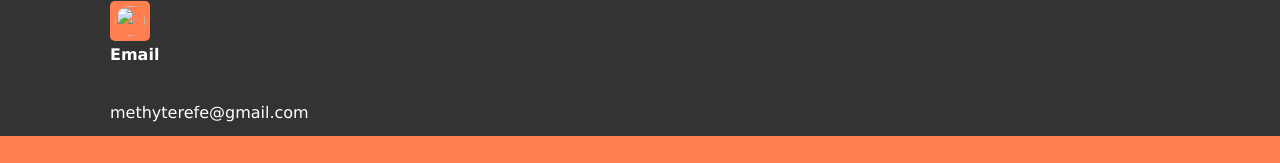
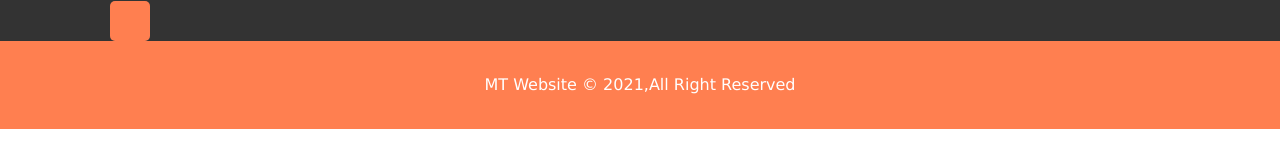
Before and after one commit to MethyTerefe/porfolio, a plain HTML site: page contact.html in a window 1280 px wide. Shown: the part 922-1085 px from the top of the page. After the commit the page ends 1051 px from the top, so only its background shows below. Drawn offline with Linux system fonts and the light colour scheme.

Commit message:
Update contact.html

```diff
--- a/contact.html
+++ b/contact.html
@@ -75,9 +75,7 @@
     <a href="https://www.facebook.com/methy.terefe">facebook</a>
   </div>
   <div class="Box"><div class="icon-container">
-    <img src="/svgs/brands/mailchimp.svg" alt=""></div>
-    <h4>Email</h4>
-    <p>methyterefe@gmail.com</p>
+    <ul><a href="mailto:methyterefe@gmail.com" <img src="/svgs/brands/mailchimp.svg" alt=""> </a> </ul> </div>
   </div>
 </div>
 </section>
```
